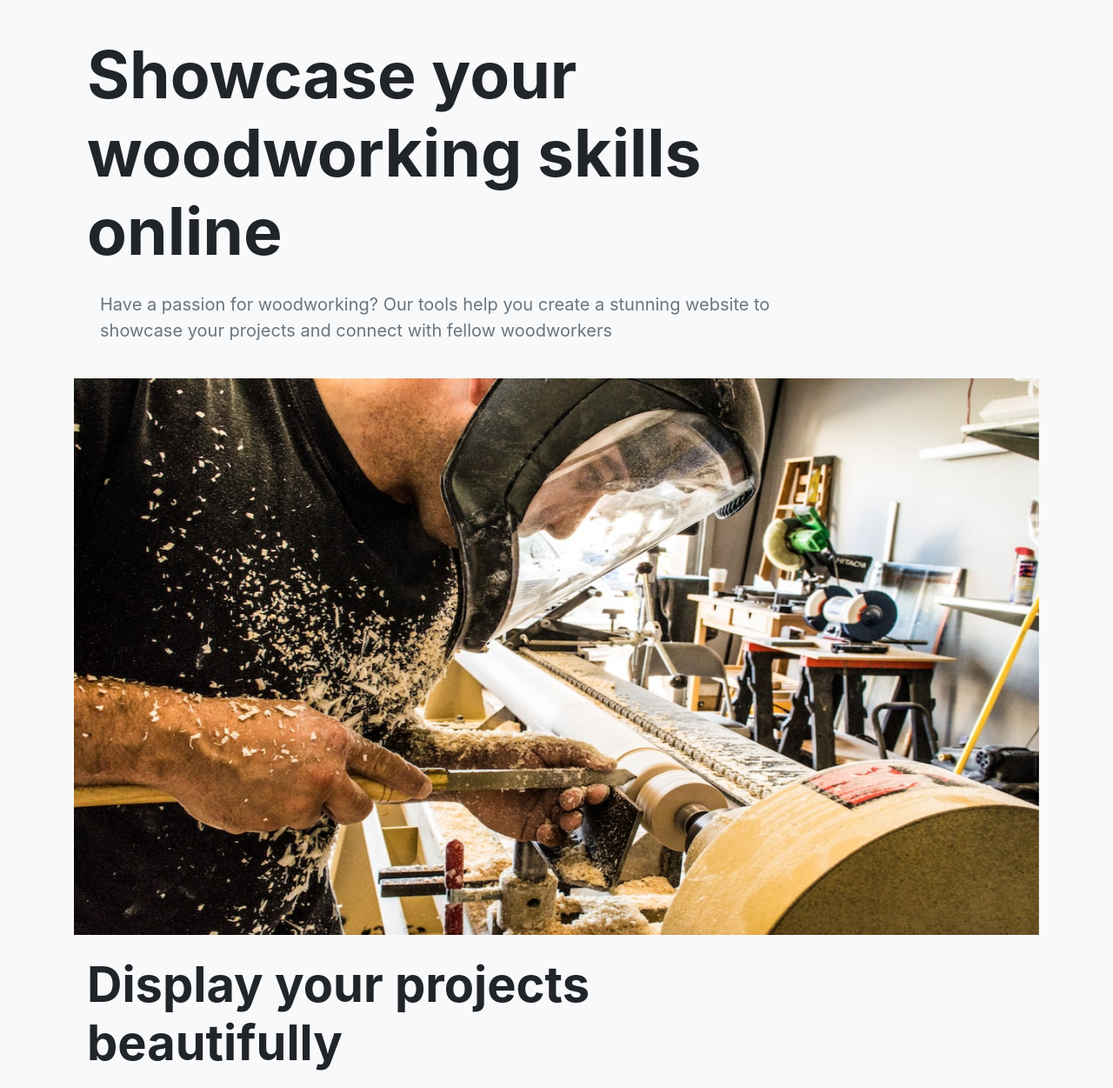
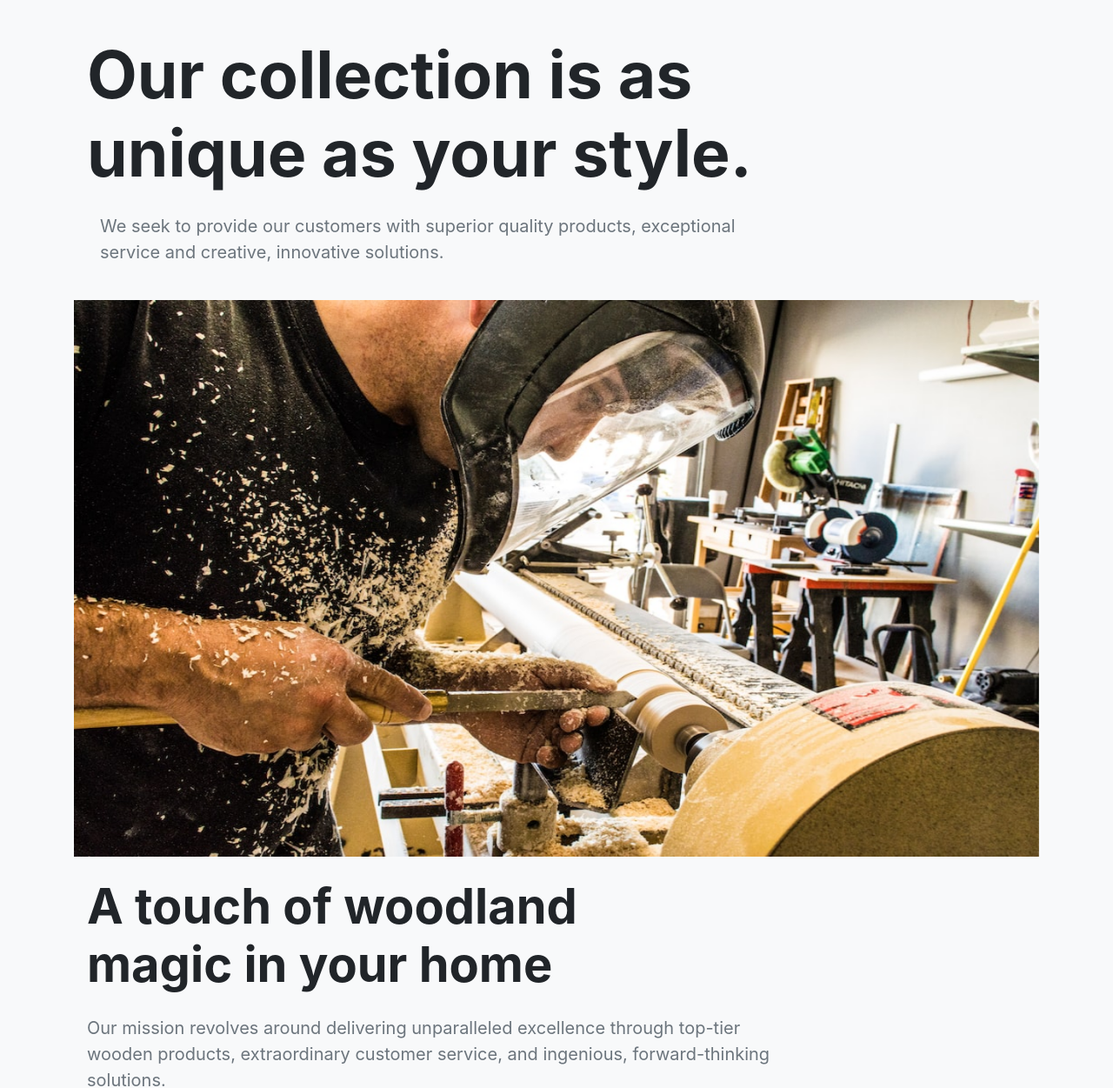
Before and after one commit to anassadouq/Wood-Project, a plain HTML site: page index.html in a window 1280 px wide. Shown: the part 53-1304 px from the top of the page at 87% size. Drawn offline with nearby package versions, Linux system fonts and the light colour scheme.

Commit message:
change all texts

```diff
--- a/index.html
+++ b/index.html
@@ -21,37 +21,37 @@
 
         <div class="container">
             <div class="my-4 col-10 my-2">
-                <h1 class="animated slideInDown introduction">Showcase your woodworking skills online</h1>
-                <p class="animated slideInLeft firstparag col-11 my-4 text-secondary">Have a passion for woodworking? Our tools help you create a stunning website to showcase your projects and connect with fellow woodworkers</p>
+                <h1 class="animated slideInDown introduction">Our collection is as unique as your style.</h1>
+                <p class="animated slideInLeft firstparag col-11 my-4 text-secondary">We seek to provide our customers with superior quality products, exceptional service and creative, innovative solutions.</p>
             </div>
 
             <div>
                 <img src="images/wood3.jpg" class="firstPic animated slideInRight my-3" height="80%" width="100%">
-                <h1 class="title col-8 my-2">Display your projects beautifully</h1>
-                <p class="col-9 my-4 text-secondary">WoodPage allows you to showcase your woodworking projects in a visually appealing way. Impress others with your craftsmanship.</p>
+                <h1 class="title col-8 my-2">A touch of woodland magic in your home</h1>
+                <p class="col-9 my-4 text-secondary">Our mission revolves around delivering unparalleled excellence through top-tier wooden products, extraordinary customer service, and ingenious, forward-thinking solutions.</p>
             </div>
 
             <div>
                 <img src="images/wood2.jpg" class="secondPic animated slideInLeft my-3" height="80%" width="100%">
-                <h1 class="title col-8 my-2">Connect with fellow woodworkers</h1>
-                <p class="col-9 my-4 text-secondary">Join a community of woodworking enthusiasts and connect with fellow woodworkers. Share tips, ideas, and inspiration.</p>
+                <h1 class="title col-8 my-2">Unearth the splendor of timber tales with our handpicked collection.</h1>
+                <p class="col-9 my-4 text-secondary">At the core of our values is the commitment to furnish our customers with exceptional quality in wood products</p>
             </div>
 
             <div>
                 <img src="images/wood4.jpg" class="thirtPic animated slideInRight my-3" height="80%" width="100%">
-                <h1 class="title col-8 my-2">Showcase your woodworking skills online</h1>
-                <p class="col-9 my-4 text-secondary">Have a passion for woodworking? Our tools help you create a stunning website to showcase your projects and connect with fellow woodworkers</p>
+                <h1 class="title col-8 my-2">Rooted in quality.</h1>
+                <p class="col-9 my-4 text-secondary">Striving for excellence, we aim to present our customers with the pinnacle of quality in wooden creations</p>
             </div>
 
         </div>
 
         <div class="fourth animated slideInDown reviews my-5">
-            <h1 class="container">This platform has transformed how I share my woodworking skills. It's user-friendly and the templates are fantastic.</h1>
+            <h1 class="container">Bringing the great outdoors indoors with our wooden treasures.</h1>
         </div>
 
         <div class="join container my-5">
             <h1 class="contact-us-title my-2 text-center">Join our community of woodworking enthusiasts.</h1>
-            <p class="my-3 text-secondary text-center">“Joining WoodPage helped me to showcase my woodworking projects and connect with other woodworkers. I've gained valuable feedback and even got commissioned for custom pieces.”</p>
+            <p class="my-3 text-secondary text-center">“Joining WoodPage helped us to showcase our woodworking projects and connect with other woodworkers.”</p>
             <center>
                 <input type="text" placeholder="Enter your Email..." class="my-2">
                 <button class="mx-2 btn btn-dark">Get Started</button>
```
